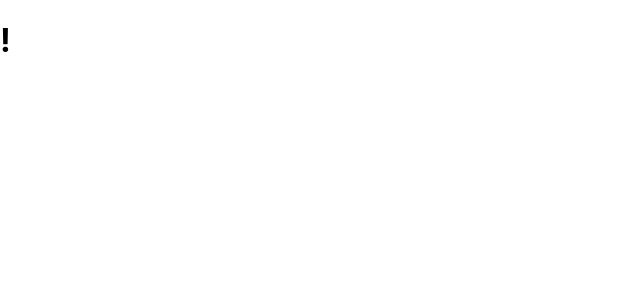
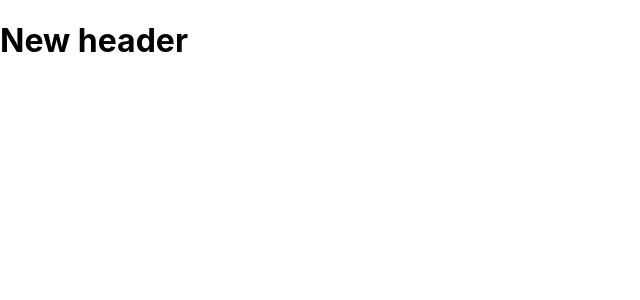
Before and after one commit to MunyinyaMaurice/study-react, a React (Create React App) app: page / in a window 1280 px wide. Shown: the top 300 px of the page, without its empty margins (0-640 px from the left). Built offline with nearby package versions, Linux system fonts and the light colour scheme.

Commit message:
first component i have created

```diff
--- /dev/null
+++ b/src/components/Header.jsx
@@ -0,0 +1,6 @@
+import React from "react";
+
+function Header(){
+    return <h1>New header</h1>
+}
+export default Header
--- a/src/index.js
+++ b/src/index.js
@@ -3,14 +3,18 @@ import ReactDOM from 'react-dom/client';
 import './index.css';
 import App from './App';
 import reportWebVitals from './reportWebVitals';
-import { add } from './sumOfTwoNumber';
+import abc,{ sub,add } from './sumOfTwoNumber';
+import Header from './components/Header'
+
 
 const root = ReactDOM.createRoot(document.getElementById('root'));
 root.render(
-  <h1>!</h1>,
+  <div> <Header /> </div>,
+
   document.getElementById('root')
 );
 alert(add(45,7));
+alert(sub(45,7));
 // If you want to start measuring performance in your app, pass a function
 // to log results (for example: reportWebVitals(console.log))
 // or send to an analytics endpoint. Learn more: https://bit.ly/CRA-vitals
```
Also changed, not shown: src/components/app.jsx (added).
